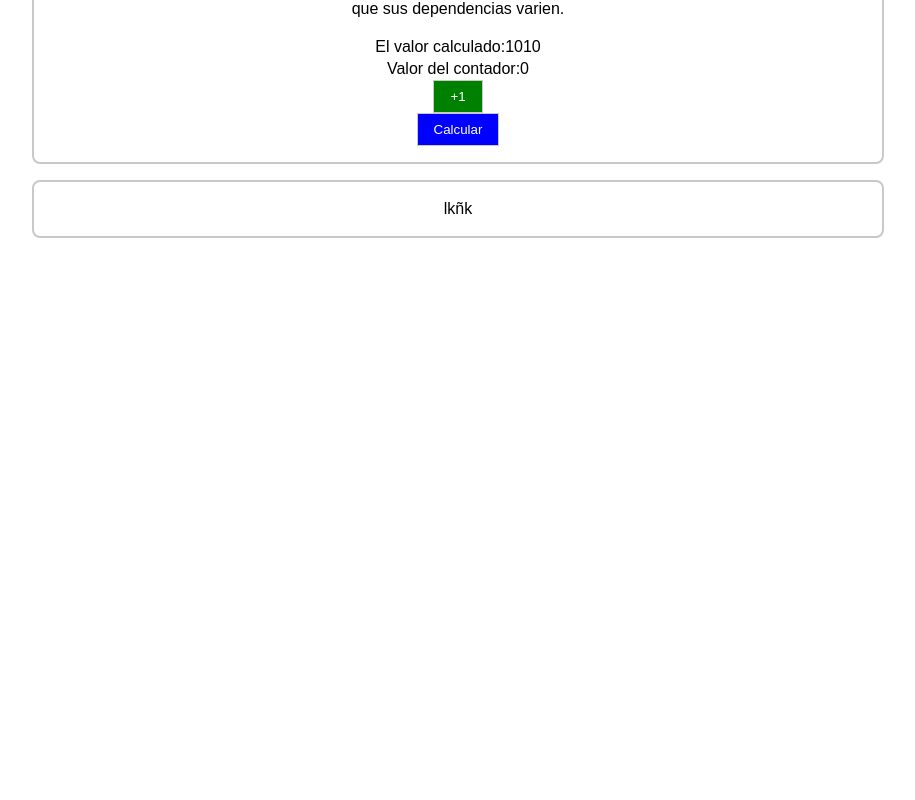
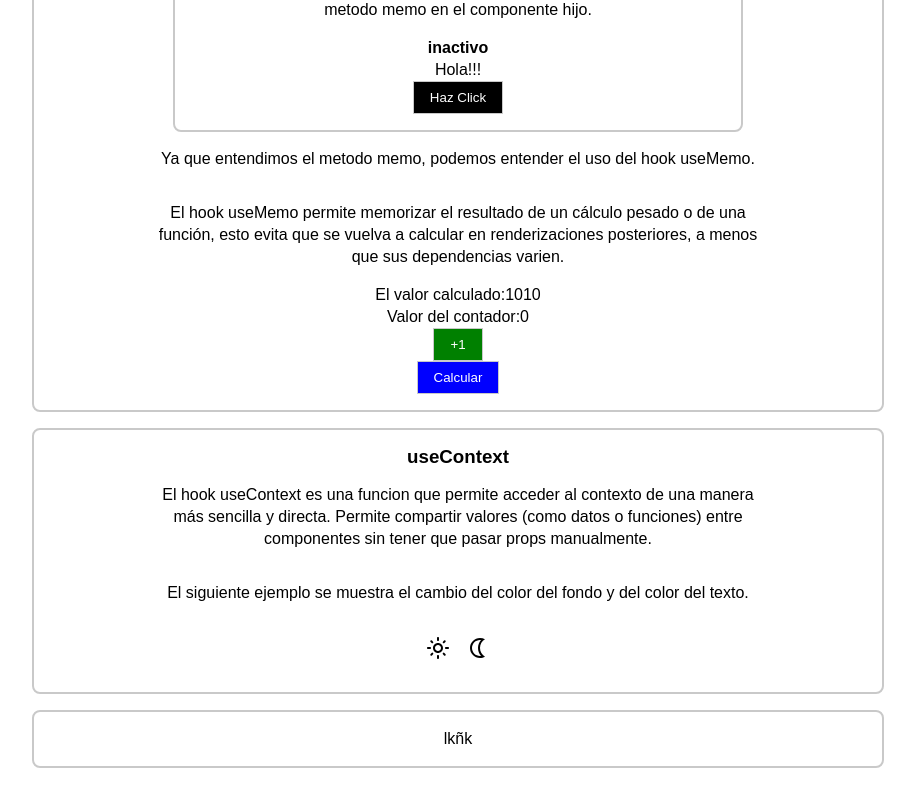
Before and after one commit to avl-vins/react-4-Hooks-, a React (Vite) app: page / in a window 1280 px wide. Shown: the part 1576-2376 px from the top of the page, without its empty margins (182-1097 px from the left). Before the commit the page ends 1814 px from the top, so only its background shows below. Built offline with nearby package versions, Linux system fonts and the light colour scheme; no server answers; a web font is replaced by a local one.

Commit message:
Agrega el componente useContext

```diff
--- a/src/Hooks.jsx
+++ b/src/Hooks.jsx
@@ -1,18 +1,33 @@
 import styled from "styled-components"
-import { StBoton, StParrafo, StSection, StTitulo, USeEffect, UseEstate, UseMemo, UseRef } from "./components"
+import { StBoton, StParrafo, StSection, StTitulo, ThemeContext, UseContext, USeEffect, UseEstate, UseMemo, UseRef } from "./components"
+import { useContext, useEffect } from "react"
+
+
 
 
 const StRoot = styled.section`
-height:100vh;
+min-height:100vh;
 padding: 2rem;
 display:flex;
 flex-direction:column;
 align-items:center;
+background-color: ${ ({$bg})=>$bg };
+color:${({$color})=>$color};
+
 `
 
 export const Hooks = () => {
+  const {theme}  = useContext(ThemeContext)
+  const { bg , text }=theme
+
+
+
+  useEffect(()=>{
+
+  },[theme])
+
   return (
-    < StRoot>
+    < StRoot $bg={bg} $color={text} >
         <h1>Hooks</h1>
         <StParrafo>
         Los hooks en React son funciones que permiten manipular el estado y el ciclo de vida de los componentes funcionales.
@@ -20,11 +35,13 @@ export const Hooks = () => {
 
         <UseEstate/>
 
-        {/* <USeEffect/> */}
+        <USeEffect/>
 
         <UseRef/>
 
         <UseMemo/>
+
+        <UseContext/>
         <StSection>
             lkñk
         </StSection>
--- a/src/components/index.js
+++ b/src/components/index.js
@@ -3,6 +3,9 @@ export * from './useState/UseEstate'
 export* from './useEffect/USeEffect'
 export * from './useRef/UseRef'
 export * from './useMemo/UseMemo'
+export * from './useContext/UseContext'
+export * from './useContext/ThemeProvider'
+export * from './useContext/ThemeContext'
 
 import styled from "styled-components"
 
--- /dev/null
+++ b/src/components/useContext/ThemeContext.jsx
@@ -0,0 +1,3 @@
+import { createContext } from "react";
+
+export const ThemeContext = createContext()
--- /dev/null
+++ b/src/components/useContext/ThemeProvider.jsx
@@ -0,0 +1,27 @@
+import React, { useState } from 'react'
+import { ThemeContext } from './ThemeContext'
+
+export const ThemeProvider = ({children}) => {
+    const [dark,setDark] = useState(false)
+
+    const themeDark = {
+        bg:'#000',
+        text:'#fff'
+    }
+    const themeLigth ={
+        bg:'#fff',
+        text:'#000'
+    }
+
+
+    const valor={
+        theme:dark===false?themeLigth:themeDark,
+        setDark
+    }
+
+    return (
+    <ThemeContext.Provider value={valor} >
+        {children}
+    </ThemeContext.Provider>
+  )
+}
--- /dev/null
+++ b/src/components/useContext/UseContext.jsx
@@ -0,0 +1,39 @@
+import { useContext } from 'react'
+import {StParrafo, StSection, StTitulo, ThemeContext } from '..'
+import styled from 'styled-components'
+import { MdOutlineLightMode, MdOutlineNightlight } from 'react-icons/md'
+
+const StContentButtons = styled.div`
+    padding:1rem;
+    display:flex;
+    gap:1rem;
+    .icon__boton{
+        font-size:1.5rem;
+        cursor:pointer;
+    }
+
+`
+
+export const UseContext = () => {
+
+    const { setDark } = useContext( ThemeContext )
+
+return (
+    <StSection>
+    <StTitulo>useContext</StTitulo>
+    <StParrafo>
+    El  hook useContext es una funcion que permite acceder al contexto de una manera más sencilla y directa.
+    Permite compartir valores (como datos o funciones) entre componentes sin tener que pasar props manualmente.
+    </StParrafo>
+    <StParrafo>
+        El siguiente ejemplo se muestra el cambio del color del fondo y del color del texto.
+    </StParrafo>
+    <StContentButtons>
+    <MdOutlineLightMode  onClick={()=>setDark(false)} className='icon__boton' />
+    <MdOutlineNightlight onClick={()=>setDark(true)}  className='icon__boton'  />
+
+    </StContentButtons>
+
+    </StSection>
+  )
+}
--- a/src/main.jsx
+++ b/src/main.jsx
@@ -2,10 +2,15 @@ import { StrictMode } from 'react'
 import { createRoot } from 'react-dom/client'
 import './styles.css'
 import { Hooks } from './Hooks'
+import { ThemeContext, ThemeProvider, UseContext } from './components'
+
 
 
 createRoot(document.getElementById('root')).render(
+
   <StrictMode>
-    <Hooks />
+    <ThemeProvider>
+      <Hooks />
+    </ThemeProvider>
   </StrictMode>,
 )
```
Also changed, not shown: src/styles.css (line endings or trailing spaces).
